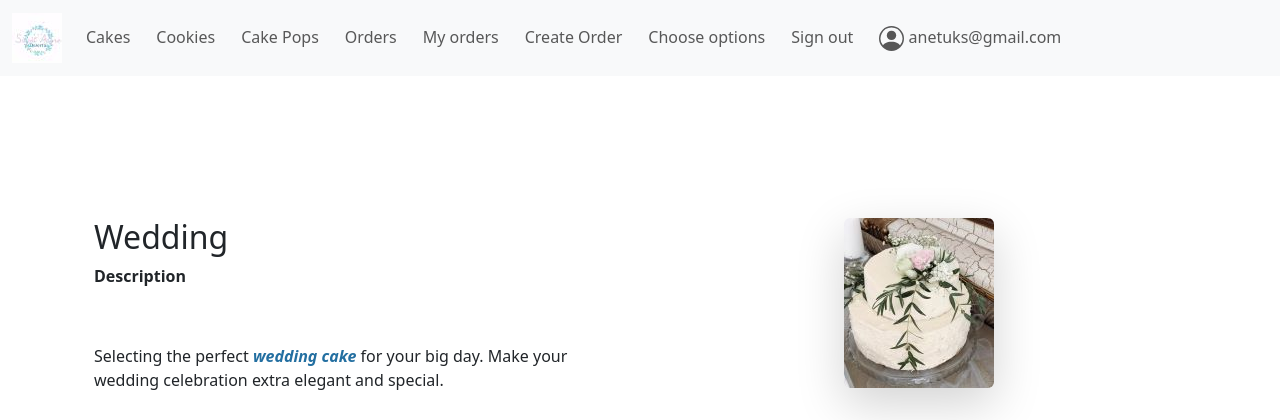
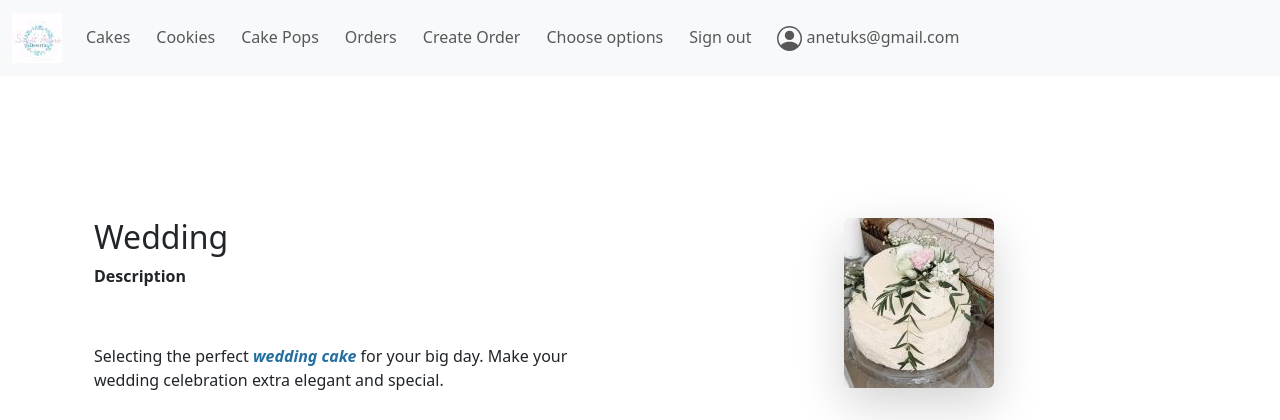
Before and after one commit to Annette3125/sweet_adore_desserts, a Django app: page /cake/4 in a window 1280 px wide. Shown: the top 420 px of the page. Run offline with Django 5.2, Linux system fonts and the light colour scheme; a user stored in the database is signed in; data comes from the database, SQL or seed files in the repository.

Commit message:
remove my orders from base.html

```diff
--- a/desserts/templates/desserts/base.html
+++ b/desserts/templates/desserts/base.html
@@ -60,9 +60,6 @@
 
 
              {% if user.is_authenticated %}
-              <li class="nav-item">
-                <a class="nav-link" href="#">My orders</a>
-              </li>
 
           <li class="nav-item">
                 <a class="nav-link" href="{% url 'create_order' %}">Create Order</a>
```
